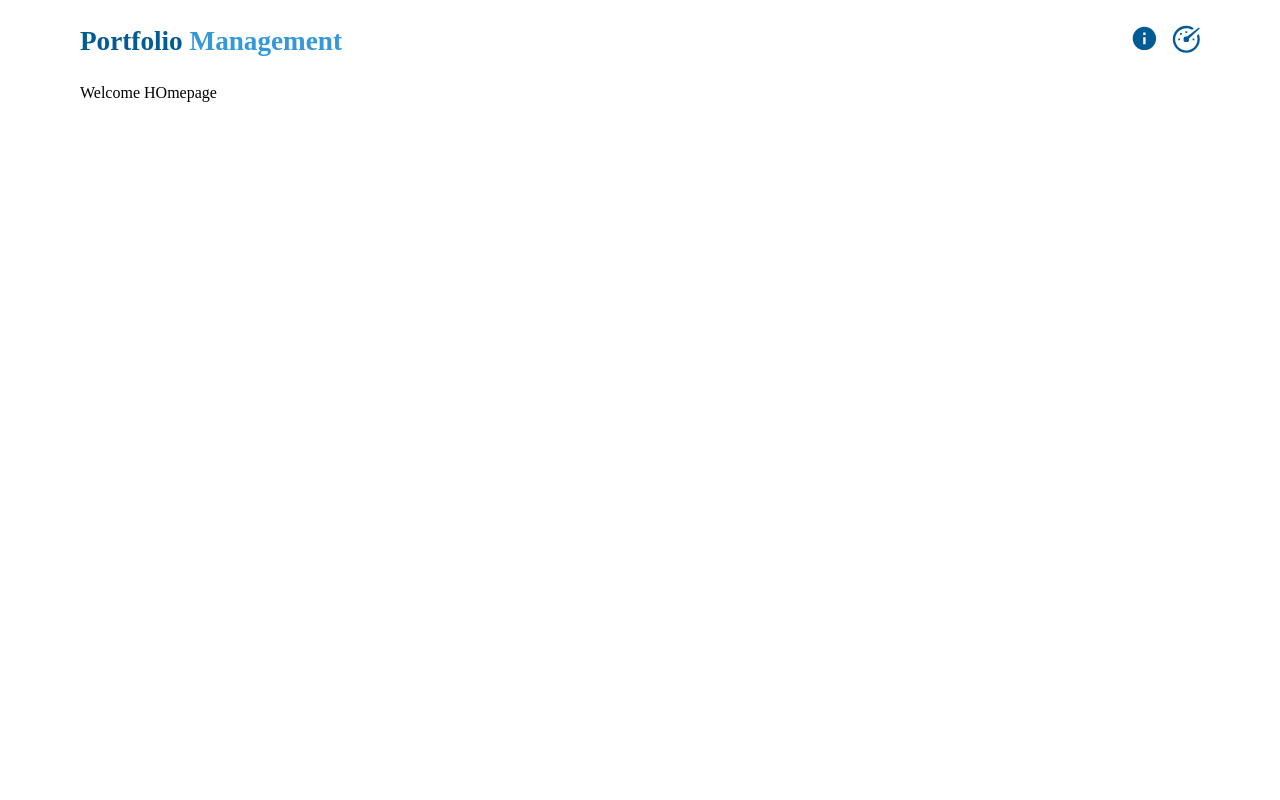
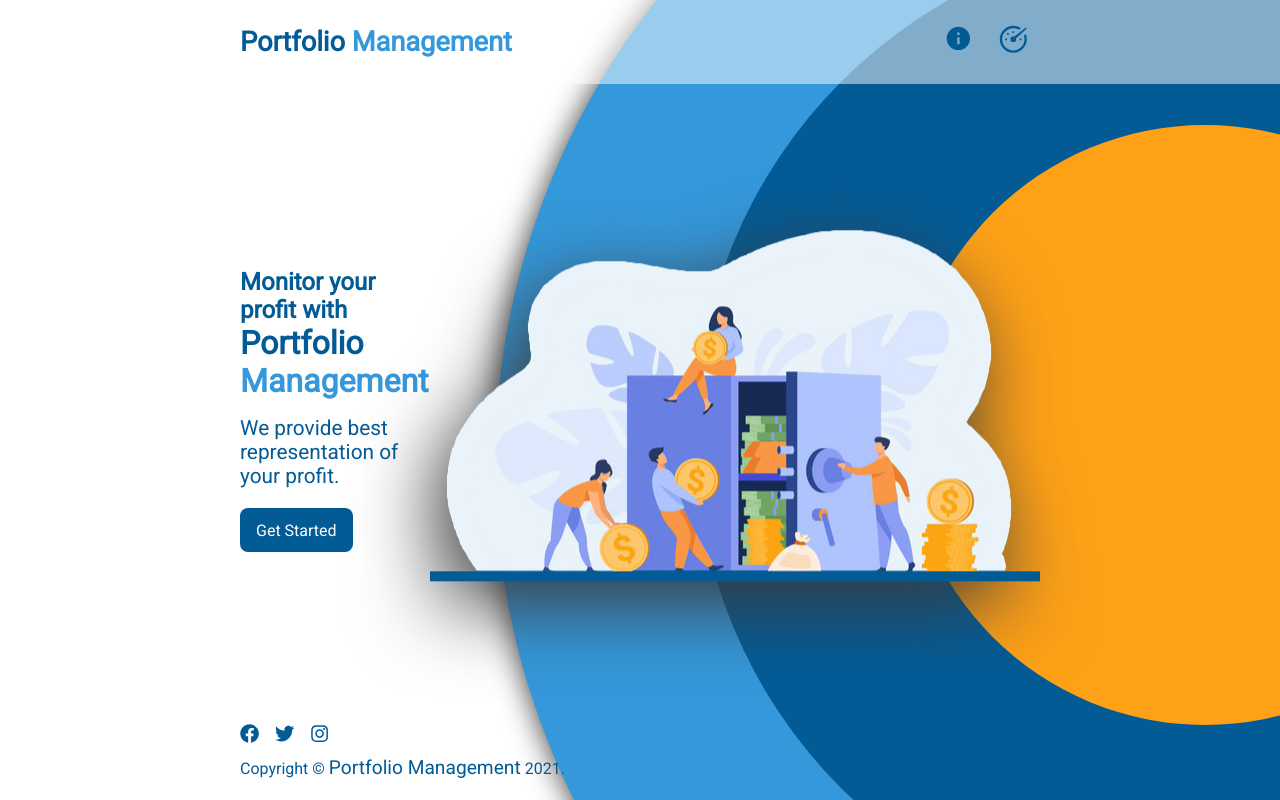
Before and after one commit to DevishBaidawarChhetri/portfolio-management, a React (Create React App) app in the folder client/: page / in a window 1280 px wide. Built offline with nearby package versions, Linux system fonts and the light colour scheme.

Commit message:
Finished homepage design

```diff
--- a/client/public/index.html
+++ b/client/public/index.html
@@ -4,7 +4,7 @@
     <meta charset="utf-8" />
     <link rel="icon" href="%PUBLIC_URL%/favicon.ico" />
     <meta name="viewport" content="width=device-width, initial-scale=1" />
-    <meta name="theme-color" content="#000000" />
+    <meta name="theme-color" content="#035b96" />
     <meta
       name="description"
       content="Web site created using create-react-app"
@@ -24,7 +24,11 @@
       work correctly both with client-side routing and a non-root public URL.
       Learn how to configure a non-root public URL by running `npm run build`.
     -->
-    <title>React App</title>
+    <title>Portfolio Management</title>
+    <link
+      href="https://fonts.googleapis.com/css2?family=Roboto&display=swap"
+      rel="stylesheet"
+    />
   </head>
   <body>
     <noscript>You need to enable JavaScript to run this app.</noscript>
--- a/client/src/App.js
+++ b/client/src/App.js
@@ -5,6 +5,7 @@ import About from "./components/About";
 import Dashboard from "./components/Dashboard";
 import Navbar from "./components/Navbar";
 import "./index.css";
+import Footer from "./components/Footer";
 
 const App = () => {
   return (
@@ -16,6 +17,7 @@ const App = () => {
         <Route exact path="/dashboard" component={Dashboard} />
         <Redirect to="/" />
       </Switch>
+      <Footer />
     </>
   );
 };
--- /dev/null
+++ b/client/src/components/Footer.js
@@ -0,0 +1,25 @@
+import React from "react";
+import { Link } from "react-router-dom";
+import { FaFacebook, FaTwitter, FaInstagram } from "react-icons/fa";
+
+const Footer = () => {
+  return (
+    <div className="soc_links">
+      <Link to={{ pathname: "https://facebook.com" }} target="_blank">
+        <FaFacebook />
+      </Link>
+      <Link to={{ pathname: "https://twitter.com" }} target="_blank">
+        <FaTwitter />
+      </Link>
+      <Link to={{ pathname: "https://instagram.com" }} target="_blank">
+        <FaInstagram />
+      </Link>
+      <p>
+        Copyright &copy; <Link to="/">Portfolio Management</Link>{" "}
+        {new Date().getFullYear()}.
+      </p>
+    </div>
+  );
+};
+
+export default Footer;
--- a/client/src/components/Home.js
+++ b/client/src/components/Home.js
@@ -1,7 +1,35 @@
 import React from "react";
+import { Link } from "react-router-dom";
+import Img from "../assets/img1.png";
 
 const Home = () => {
-  return <div>Welcome HOmepage</div>;
+  return (
+    <>
+      <div className="home_section">
+        <div className="home_left">
+          <div className="left_details">
+            <h1>
+              Monitor your profit with <br />
+              <strong>
+                Portfolio <span className="management">Management</span>
+              </strong>
+            </h1>
+            <h2>We provide best representation of your profit.</h2>
+            <Link className="button" to="/about">
+              Get Started
+            </Link>
+          </div>
+        </div>
+        <div className="home_right">
+          <img src={Img} alt="Portfolio Management" />
+        </div>
+      </div>
+
+      <div className="circle1"></div>
+      <div className="circle2"></div>
+      <div className="circle3"></div>
+    </>
+  );
 };
 
 export default Home;
--- a/client/src/index.css
+++ b/client/src/index.css
@@ -2,7 +2,10 @@
   --primaryColor: #035b96;
   --secondaryColor: #3498db;
   --blackColor: #000;
+  --whiteColor: #fff;
+  --goldColor: #ffa117;
   --transition: all 0.25s ease-in-out;
+  --transparantWhite: rgba(255, 255, 255, 0.5);
 }
 * {
   margin: 0;
@@ -10,15 +13,27 @@
   box-sizing: border-box;
 }
 body {
-  padding: 0 5rem;
-  /* color: #565387; */
+  font-family: "Roboto", sans-serif;
+  color: var(--primaryColor);
 }
 a {
   color: var(--blackColor);
   text-decoration: none;
 }
+/* Nav Style Begins */
 nav {
-  padding: 1.5rem 0;
+  padding: 1.5rem 15rem;
+  background: var(--transparantWhite);
+}
+.button {
+  color: var(--whiteColor);
+  background-color: var(--primaryColor);
+  padding: 0.8rem 1rem;
+  border-radius: 0.5rem;
+  transition: var(--transition);
+}
+.button:hover {
+  background-color: var(--secondaryColor);
 }
 .nav_holder {
   display: flex;
@@ -29,9 +44,6 @@ nav {
 .nav_holder a {
   text-transform: capitalize;
   transition: var(--transition);
-}
-.nav_holder a:hover {
-  color: var(--secondaryColor);
 }
 .home_link {
   font-size: 1.7rem;
@@ -48,8 +60,108 @@ nav {
 }
 .nav_links a {
   color: var(--primaryColor);
-  padding-left: 0.8rem;
+  padding: 0 0.8rem;
 }
 .menu_active {
-  color: var(--secondaryColor) !important;
+  border-bottom: 4px solid var(--primaryColor);
 }
+/* Nav Style Ends */
+
+/* Home Style Begins */
+.home_section {
+  height: 80vh;
+  display: flex;
+  flex-direction: row;
+  align-items: center;
+  padding: 0 15rem;
+}
+.home_left {
+  display: inherit;
+  align-items: inherit;
+  height: 100%;
+  width: 100%;
+  justify-content: flex-start;
+}
+.left_details h1 {
+  font-size: 1.5rem;
+  font-weight: 700;
+}
+.left_details strong {
+  font-size: 2rem;
+}
+.left_details h2 {
+  font-size: 1.3rem;
+  font-weight: normal;
+  padding: 1rem 0 2rem;
+}
+.home_right {
+  display: inherit;
+  align-items: inherit;
+  justify-content: center;
+  height: 100%;
+  width: 100%;
+}
+.home_right img {
+  animation: imgAnimation 3s infinite ease-in-out;
+  filter: drop-shadow(-12px 23px 40px #3b3b3b);
+}
+@keyframes imgAnimation {
+  0% {
+    transform: translateY(-5px);
+  }
+  50% {
+    transform: translateY(20px);
+  }
+  100% {
+    transform: translateY(-5px);
+  }
+}
+.circle1,
+.circle2,
+.circle3 {
+  position: fixed;
+  border-radius: 50%;
+}
+.circle1 {
+  height: 1500px;
+  width: 1500px;
+  bottom: -415px;
+  right: -715px;
+  z-index: -3;
+  background-color: var(--secondaryColor);
+  box-shadow: 0 0 30px #3b3b3b;
+}
+.circle2 {
+  height: 1000px;
+  width: 1000px;
+  bottom: -135px;
+  right: -415px;
+  z-index: -2;
+  background-color: var(--primaryColor);
+}
+.circle3 {
+  background-color: var(--goldColor);
+  height: 600px;
+  width: 600px;
+  bottom: 75px;
+  right: -225px;
+  z-index: -1;
+}
+/* Home Style Ends */
+
+/* Footer Style Begins */
+.soc_links {
+  padding: 0 15rem;
+}
+.soc_links a {
+  color: var(--primaryColor);
+  font-size: 1.2rem;
+  margin-right: 1rem;
+}
+.soc_links p {
+  margin-top: 0.5rem;
+}
+.soc_links p > a {
+  margin-right: 0;
+}
+/* Footer Style Ends */
```
Also changed, not shown: client/src/assets/img1.png (added).
